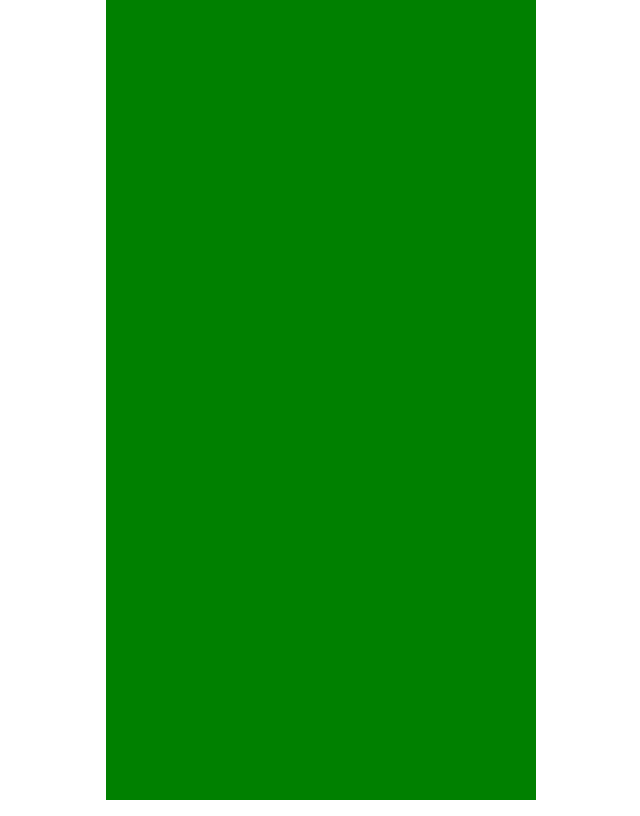
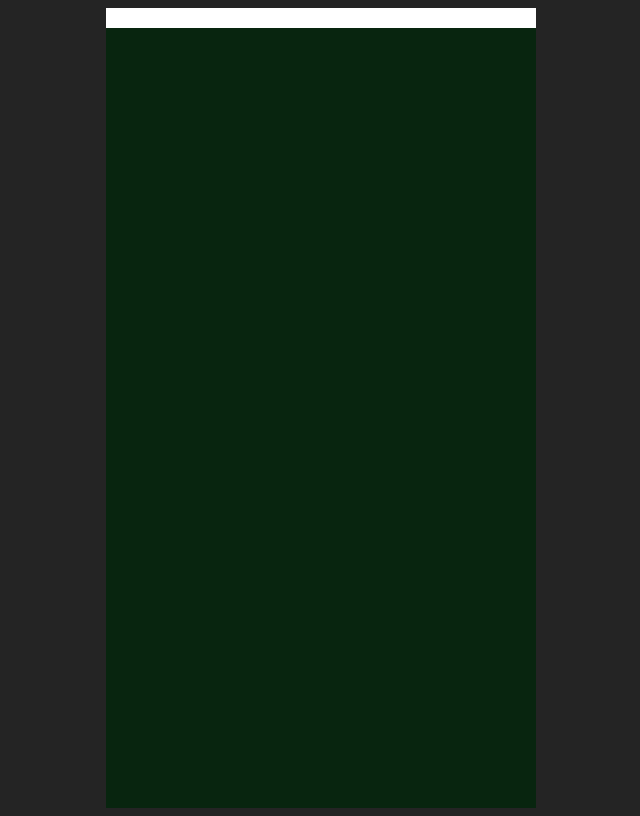
Before and after one commit to LaneLR/bible-brief-app, a React (Vite) app: page / in a window 1280 px wide. Shown: the whole page, without its empty margins (319-959 px from the left). Built offline with nearby package versions, Linux system fonts and the light colour scheme.

Commit message:
added tab icon and removed boilerplate vite/react code

```diff
--- a/src/App.jsx
+++ b/src/App.jsx
@@ -6,9 +6,9 @@
 
   return (
     <>
-      <div>
-
-      </div>
+      <section>
+        <div className='navbar'></div>
+      </section>
     </>
   )
 }
--- a/src/index.css
+++ b/src/index.css
@@ -19,60 +19,13 @@
 }
 
 body {
-  background-color: green;
+  background-color: #08250F;
   width: 430px;
+  height: 100vh;
 }
 
-a {
-  font-weight: 500;
-  color: #646cff;
-  text-decoration: inherit;
+.navbar {
+  width: 100%;
+  height: 20px;
+  background-color: white;
 }
-a:hover {
-  color: #535bf2;
-}
-
-body {
-  margin: 0;
-  display: flex;
-  place-items: center;
-  min-width: 320px;
-  min-height: 100vh;
-}
-
-h1 {
-  font-size: 3.2em;
-  line-height: 1.1;
-}
-
-button {
-  border-radius: 8px;
-  border: 1px solid transparent;
-  padding: 0.6em 1.2em;
-  font-size: 1em;
-  font-weight: 500;
-  font-family: inherit;
-  background-color: #1a1a1a;
-  cursor: pointer;
-  transition: border-color 0.25s;
-}
-button:hover {
-  border-color: #646cff;
-}
-button:focus,
-button:focus-visible {
-  outline: 4px auto -webkit-focus-ring-color;
-}
-
-@media (prefers-color-scheme: light) {
-  :root {
-    color: #213547;
-    background-color: #ffffff;
-  }
-  a:hover {
-    color: #747bff;
-  }
-  button {
-    background-color: #f9f9f9;
-  }
-}
```
